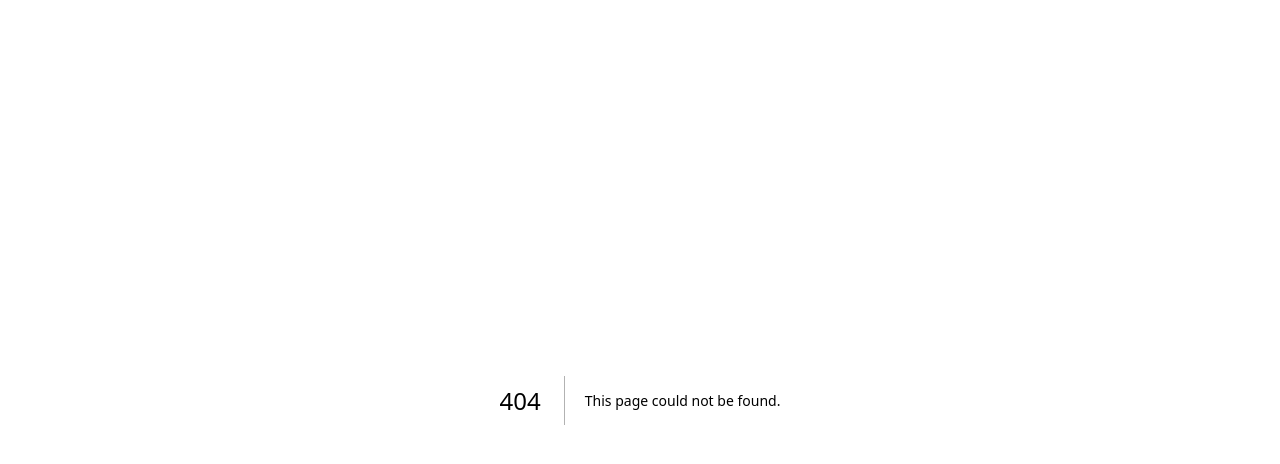
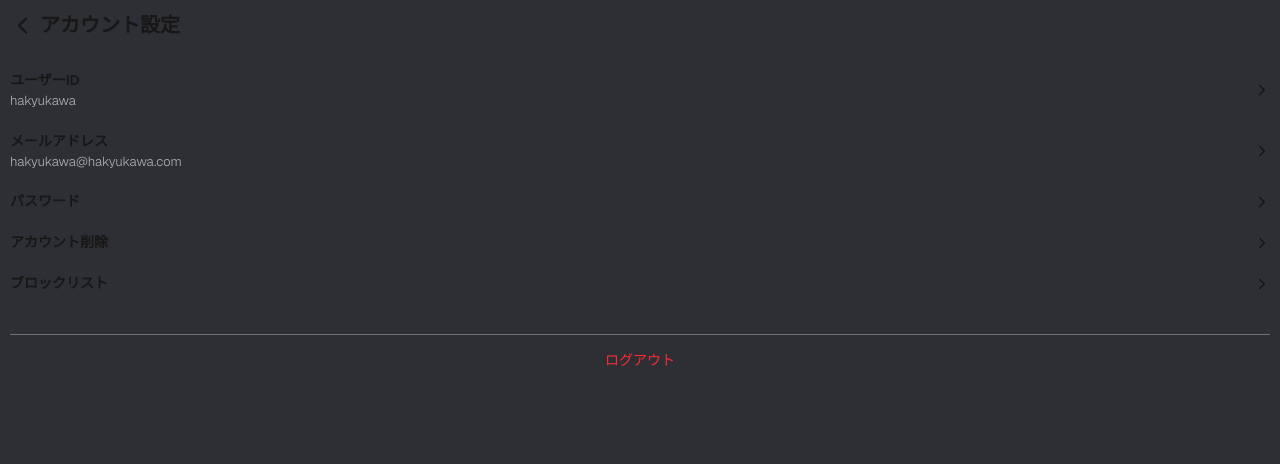
Before and after one commit to hakyukawa/frist_chat_next, a Next.js app in the folder hakyukawa-next/: page /configMenu in a window 1280 px wide. Before the commit this address had no page. Shown: the top 464 px of the page. Built offline with nearby package versions, Linux system fonts and the light colour scheme.

Commit message:
[add]アカウント設定画面作成

```diff
--- /dev/null
+++ b/hakyukawa-next/src/app/configMenu/page.tsx
@@ -0,0 +1,48 @@
+import React from "react";
+import Header from "@/components/common/Header";
+import Menu from "@/components/common/option/menu";
+
+function SettingMenu() {
+
+    const nowId = "hakyukawa"
+    const nowMail = "hakyukawa@hakyukawa.com"
+
+    return(
+        <div>
+            <Header backPage backPageLink ="/home" backPageText="アカウント設定"/>
+            <div className="p-4">
+                <Menu
+                    forwardText ="ユーザーID"
+                    subText={nowId}
+                    forwardLink="/useridconfig"
+                />
+                <Menu
+                    forwardText="メールアドレス"
+                    subText={nowMail}
+                    forwardLink="/mailaddressConfig"
+                />
+                 <Menu
+                    forwardText="パスワード"
+                    forwardLink="/passwordConfig"
+                />
+                <Menu
+                    forwardText="アカウント削除"
+                    forwardLink="/deleteUser"
+                />
+                <Menu
+                    forwardText="ブロックリスト"
+                    forwardLink="/blockList"
+                />
+                <div className="py-[30px]">
+                <div className="border-t border-border">
+                    <p className="text-[14px] text-center text-red-500 p-[15px]">ログアウト</p>
+                </div>
+                </div>
+
+
+            </div>
+        </div>
+    );
+}
+
+export default SettingMenu;
--- /dev/null
+++ b/hakyukawa-next/src/components/common/option/menu.tsx
@@ -0,0 +1,28 @@
+import { IoIosArrowForward } from "react-icons/io";
+import Link from "next/link";
+
+interface MenuProps {
+    forwardText?: string;
+    forwardLink?: string;
+    subText?: string;
+
+}
+
+function Menu ({forwardText,subText,forwardLink}:MenuProps) {
+    return(
+        <div>
+            <div className="flex justify-between py-[10px]">
+                <div>
+                    <p className="text-[14px] font-semibold">{forwardText}</p>
+                    <p className="text-subText text-[13px] font-light">{subText}</p>
+                </div>
+
+                <Link href={forwardLink? forwardLink: "#" } className="flex justify-center items-center">
+                    <IoIosArrowForward size={16}/>
+                </Link>
+		    </div>
+        </div>
+    );
+}
+
+export default Menu;
```
